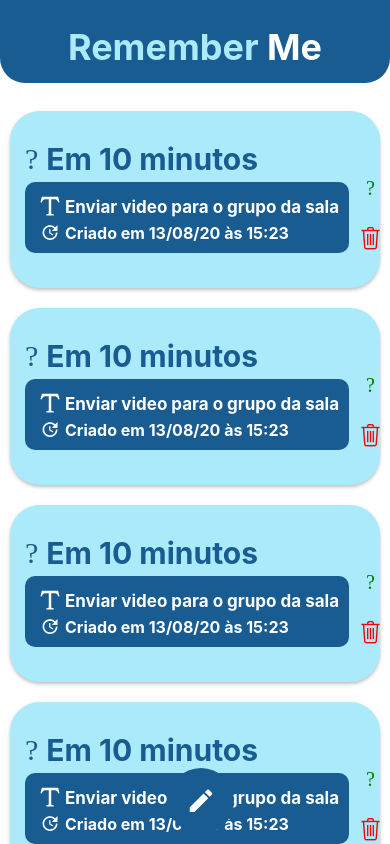
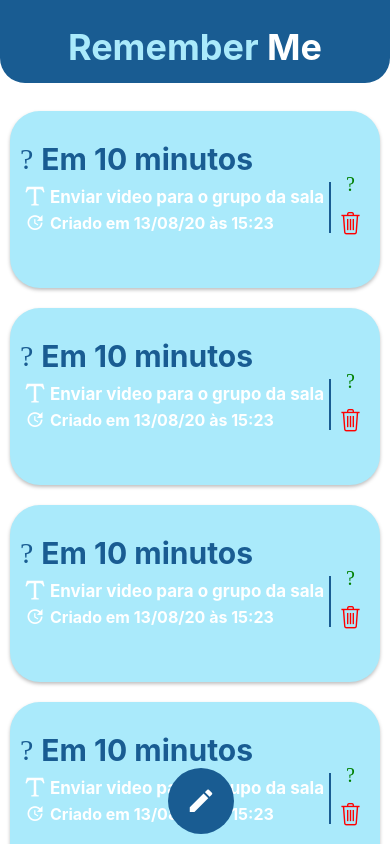
Before and after one commit to tonicprism/RememberMeApp, a React Native app: screen / in a window 390 px wide. Built offline with nearby package versions, Linux system fonts and the light colour scheme; what expo-notifications would draw is missing.

Commit message:
Fixing the layout

```diff
--- a/src/components/Item/index.jsx
+++ b/src/components/Item/index.jsx
@@ -5,7 +5,6 @@ import ItemHeader from './ItemHeader';
 import ItemBody from './ItemBody';
 import Modal from '../Modal';
 import Input from '../Input';
-
 import Button from '../Button';
 
 import styles from './styles';
@@ -27,9 +26,9 @@ export default function Item({ handlerModal, visibleModal }) {
         <ItemBody
           style={{
             flexDirection: 'column',
-            backgroundColor: '#195C92',
-            borderRadius: 10,
-            padding: 10,
+            borderColor: '#195C92',
+            paddingRight: 5,
+            borderRightWidth: 2,
           }}
         >
           <View style={styles.itemTextTitleContainer}>
@@ -49,11 +48,9 @@ export default function Item({ handlerModal, visibleModal }) {
               iconColor="#ffffff"
               style={{ marginLeft: 5 }}
             />
-            {/* O QUE FAZER --> Criado em {date(dd/mm/aa)} às {time(hh/mm)} */}
+            {/* [] O QUE FAZER --> Criado em {date(dd/mm/aa)} às {time(hh/mm)} */}
             <Text style={styles.itemText}>Criado em 13/08/20 às 15:23</Text>
           </View>
-          {/* [x] Adicionar description */}
-          {/* [x] Adicionar hora de criação */}
         </ItemBody>
         {/* END ITEM BODY */}
       </TouchableOpacity>
@@ -66,9 +63,15 @@ export default function Item({ handlerModal, visibleModal }) {
           iconName="checkcircleo"
           iconSize={20}
           iconColor="green"
-          style={{ marginBottom: 20 }}
+          style={{ marginBottom: 9 }}
         />
-        <Button iconFamily="EvilIcons" iconName="trash" iconSize={35} iconColor="red" style={{}} />
+        <Button
+          iconFamily="EvilIcons"
+          iconName="trash"
+          iconSize={35}
+          iconColor="red"
+          style={{ marginBottom: 13 }}
+        />
       </View>
       {/* END BUTTONS CONTAINER */}
 
@@ -81,6 +84,7 @@ export default function Item({ handlerModal, visibleModal }) {
           alignItems: 'flex-start',
           margin: 10,
           padding: 20,
+          paddingLeft: 10,
           marginTop: 2,
         }}
       >
@@ -104,7 +108,7 @@ export default function Item({ handlerModal, visibleModal }) {
               iconColor="#ffffff"
               style={{ marginLeft: 5 }}
             />
-            {/* O QUE FAZER --> Criado em {date(dd/mm/aa)} às {time(hh/mm)} */}
+            {/* [] O QUE FAZER -->'Criado em {date(dd/mm/aa)} às {time(hh/mm)}' */}
             <Text style={styles.itemText}>Criado em 13/08/20 às 15:23</Text>
           </View>
           <Input
@@ -113,8 +117,6 @@ export default function Item({ handlerModal, visibleModal }) {
             placeholder="Conteúdo da lembrança?"
             style={{ marginTop: 10, paddingLeft: 15, padding: 0 }}
           />
-          {/* [x] Adicionar description */}
-          {/* [x] Adicionar hora de criação */}
         </ItemBody>
         {/* END ITEM BODY */}
 
--- a/src/components/Item/styles.js
+++ b/src/components/Item/styles.js
@@ -7,7 +7,7 @@ const styles = StyleSheet.create({
     minHeight: 177,
     marginBottom: 20,
     borderRadius: 30,
-    paddingHorizontal: 15,
+    paddingHorizontal: 10,
     paddingVertical: 30,
     // Adding shadow
     shadowColor: '#000',
@@ -55,7 +55,7 @@ const styles = StyleSheet.create({
     flexDirection: 'column',
     alignItems: 'center',
     justifyContent: 'flex-end',
-    marginLeft: 4,
+    padding: 2,
   },
 
   buttonsContainerModal: {
--- a/src/components/Modal/styles.js
+++ b/src/components/Modal/styles.js
@@ -7,12 +7,12 @@ const styles = StyleSheet.create({
     shadowColor: '#000',
     shadowOffset: {
       width: 0,
-      height: 6,
+      height: 1,
     },
-    shadowOpacity: 0.37,
-    shadowRadius: 7.49,
+    shadowOpacity: 0.22,
+    shadowRadius: 2.22,
 
-    elevation: 12,
+    elevation: 3,
   },
 });
 
--- a/src/pages/Home/index.jsx
+++ b/src/pages/Home/index.jsx
@@ -65,6 +65,7 @@ export default function Home() {
             onChangeText={(text) => setTimeEndState(text)}
             keyboardType="numeric"
             placeholder="Em quantos minutos você deve ser lembrado? (Em minutos)"
+            style={{ minWidth: 300 }}
           />
 
           <Input
@@ -72,14 +73,14 @@ export default function Home() {
             keyboardType="default"
             maxLength={50}
             placeholder="Título do que você deve ser lembrado?"
-            style={{ width: 300 }}
+            style={{ minWidth: 300 }}
           />
           <Input
             onChangeText={(text) => setMemoryBodyState(text)}
             keyboardType="default"
             maxLength={100}
             placeholder="Conteúdo da lembrança?"
-            style={{ width: 300 }}
+            style={{ minWidth: 300 }}
           />
         </View>
       </Modal>
```
